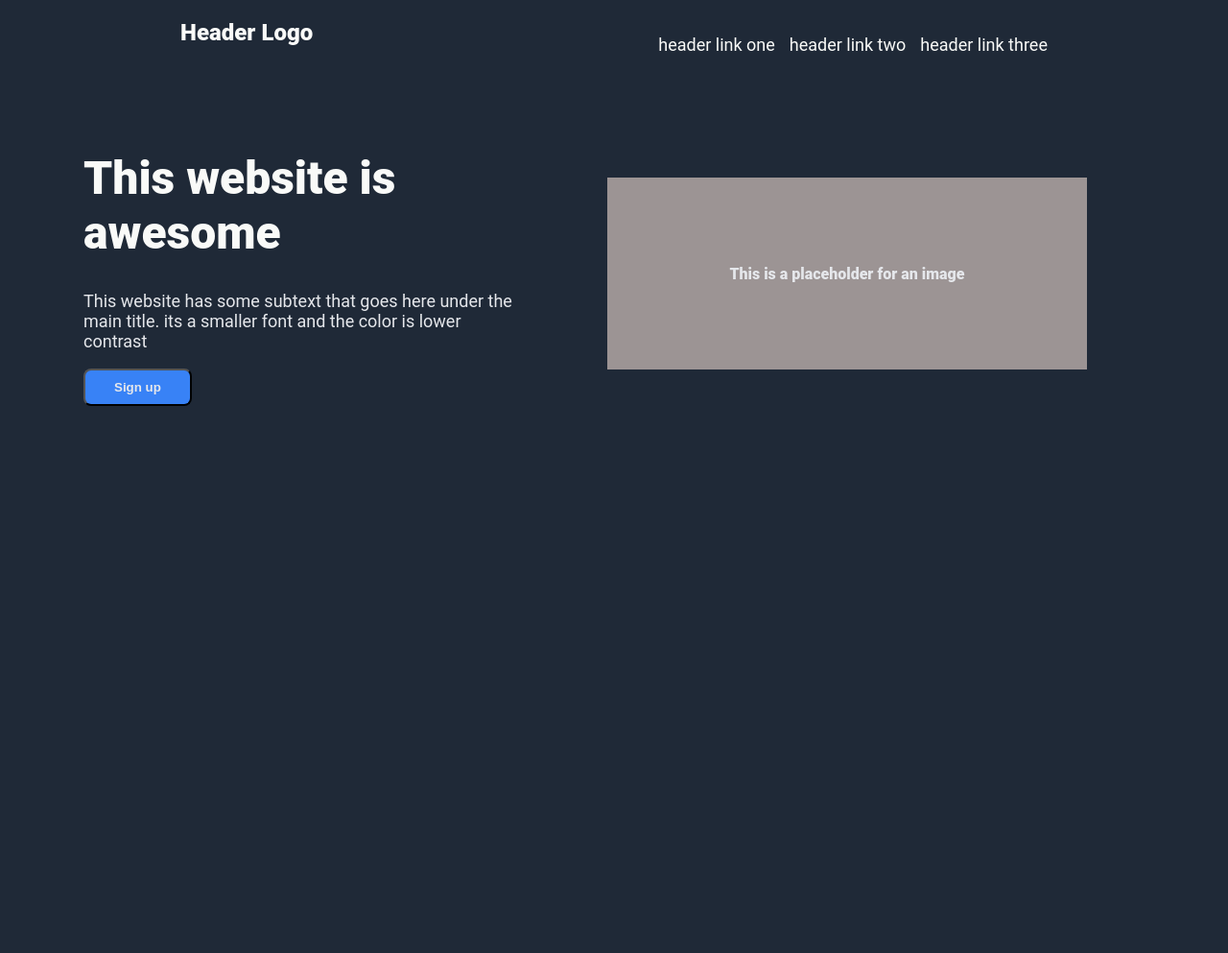
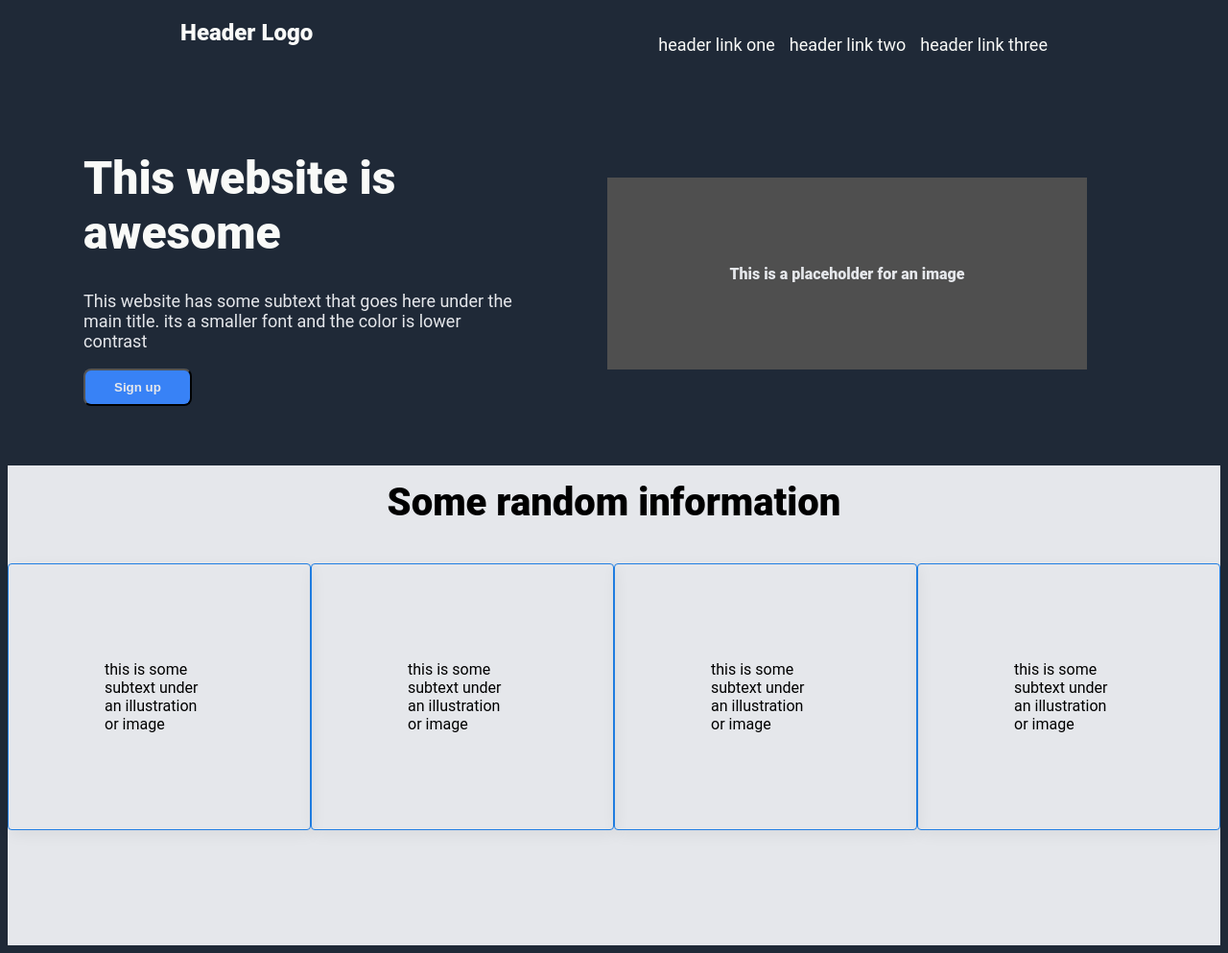
Before and after one commit to Narayan7330/landing-page, a plain HTML site: page index.html in a window 1280 px wide. Shown: the whole page at 96% size. Before the commit the page ends 800 px from the top, so only its background shows below. Drawn offline with Linux system fonts and the light colour scheme.

Commit message:
did some part of part 2 , have to make some changes in container/card things and make the text to be at down of the box , instead of it to be inside the box

```diff
--- a/index.html
+++ b/index.html
@@ -64,6 +64,27 @@ This is a placeholder for an image
 <!-- part 1 of webpage end here -->
 
 
+<!-- part 2 of webpage starts here -->
+
+<div class="part2">
+
+<p id="sri">Some random information</p>
+
+<div class="cont">
+
+
+<div class="card"> <div>this is some subtext under an illustration or image</div></div>
+<div class="card"> <div>this is some subtext under an illustration or image</div></div>
+<div class="card"> <div>this is some subtext under an illustration or image</div></div>
+<div class="card"> <div>this is some subtext under an illustration or image</div></div>
+
+</div>
+
+
+
+
+</div>
+
 
 
 
--- a/style.css
+++ b/style.css
@@ -56,7 +56,7 @@ margin: 40px;
 
 margin: 60px;
 color: #e5e7eb;
-background-color: rgb(156, 148, 148);
+background-color: rgb(79, 79, 79);
 width: 500px;
 height: 200px;
 display: flex;
@@ -93,3 +93,37 @@ font-weight: 900;
 
 
 }
+
+.part2 {
+
+background-color: #e5e7eb;
+
+height: 500px;
+
+}
+
+#sri {
+
+ padding-top: 15px ;
+display: flex;
+justify-content: center;
+font-size: 40px;
+font-weight: 900;
+font-family: roboto;
+
+}
+.cont {
+
+display: flex;
+flex-direction: row;
+justify-content: center;
+
+}
+.card{
+display: flex;
+  padding: 100px;
+  width: 150px;
+  border: 1px solid #207ee2;
+  box-shadow: 2px 4px 16px rgba(0,0,0,.06);
+  border-radius: 4px;
+}
```
